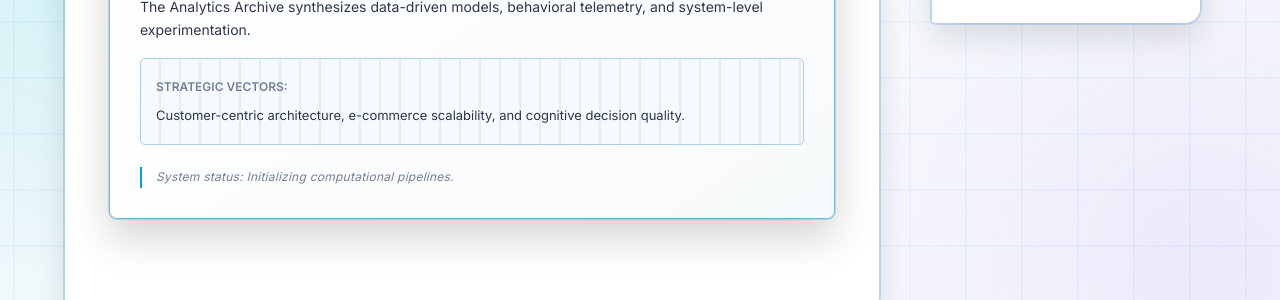
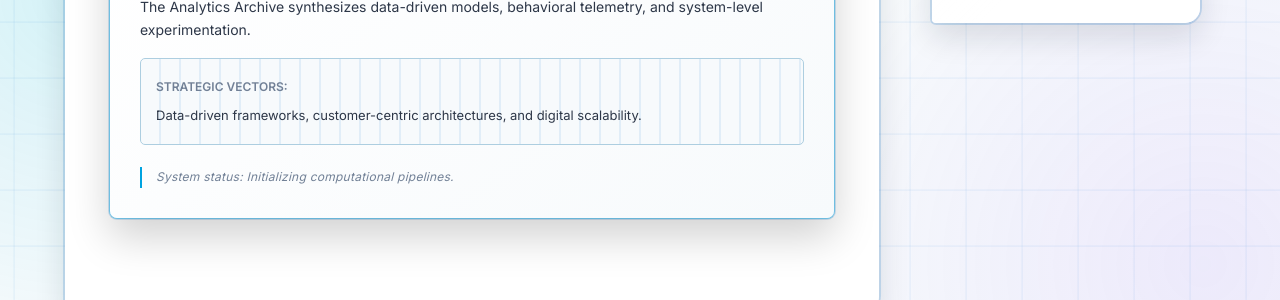
Before and after one commit to msemonlab/msemonlab.github.io, a Jekyll site: the page built from analytics.md, in a window 1280 px wide and 1121 px high. Shown: the part 384-684 px from the top of the window. Built offline with Jekyll 4.4.1, drawn with Linux system fonts in a browser that asks for light colours.

Commit message:
content: realign strategic vectors around data, customer, and scalability

```diff
--- a/analytics.md
+++ b/analytics.md
@@ -15,7 +15,7 @@ permalink: /analytics/
     <p style="margin-bottom: 16px;">The Analytics Archive synthesizes data-driven models, behavioral telemetry, and system-level experimentation.</p>
     <div class="focus-panel">
       <span>Strategic Vectors:</span>
-      <p>Customer-centric architecture, e-commerce scalability, and cognitive decision quality.</p>
+      <p>Data-driven frameworks, customer-centric architectures, and digital scalability.</p>
     </div>
     <p class="status-note" style="margin-bottom: 0;">System status: Initializing computational pipelines.</p>
   </div>
```
